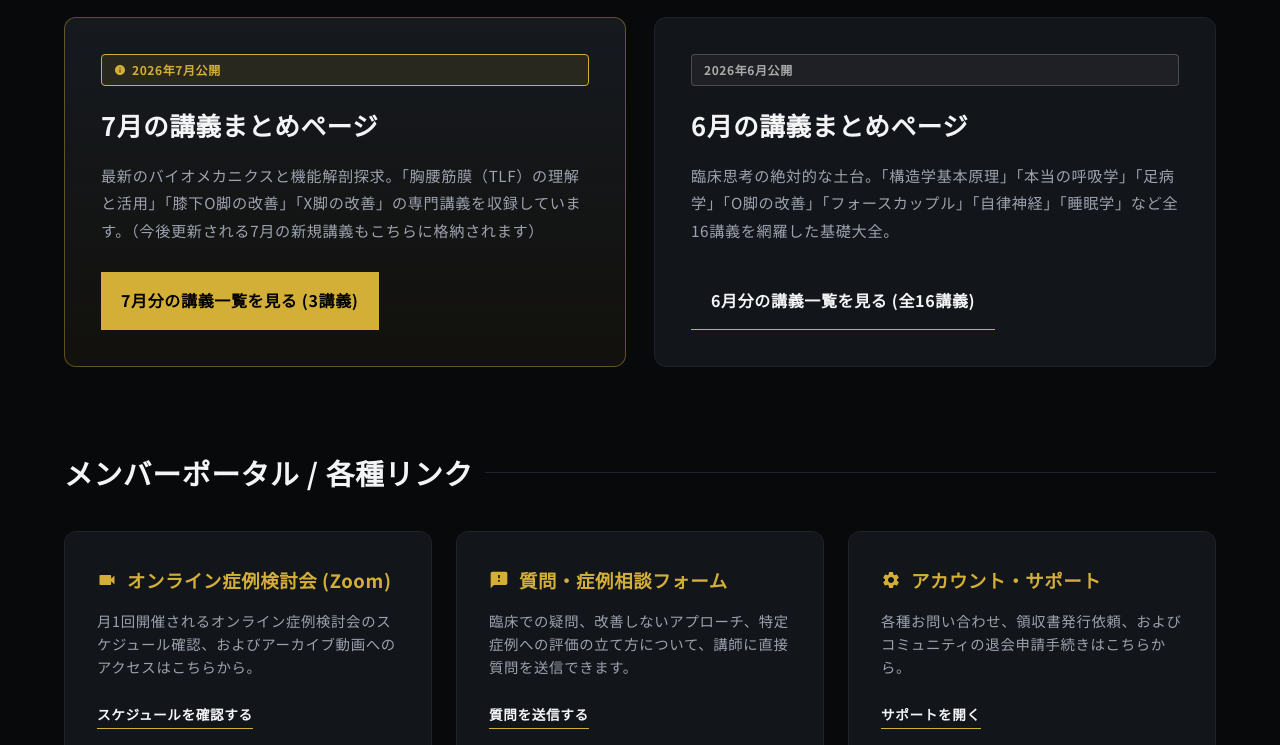
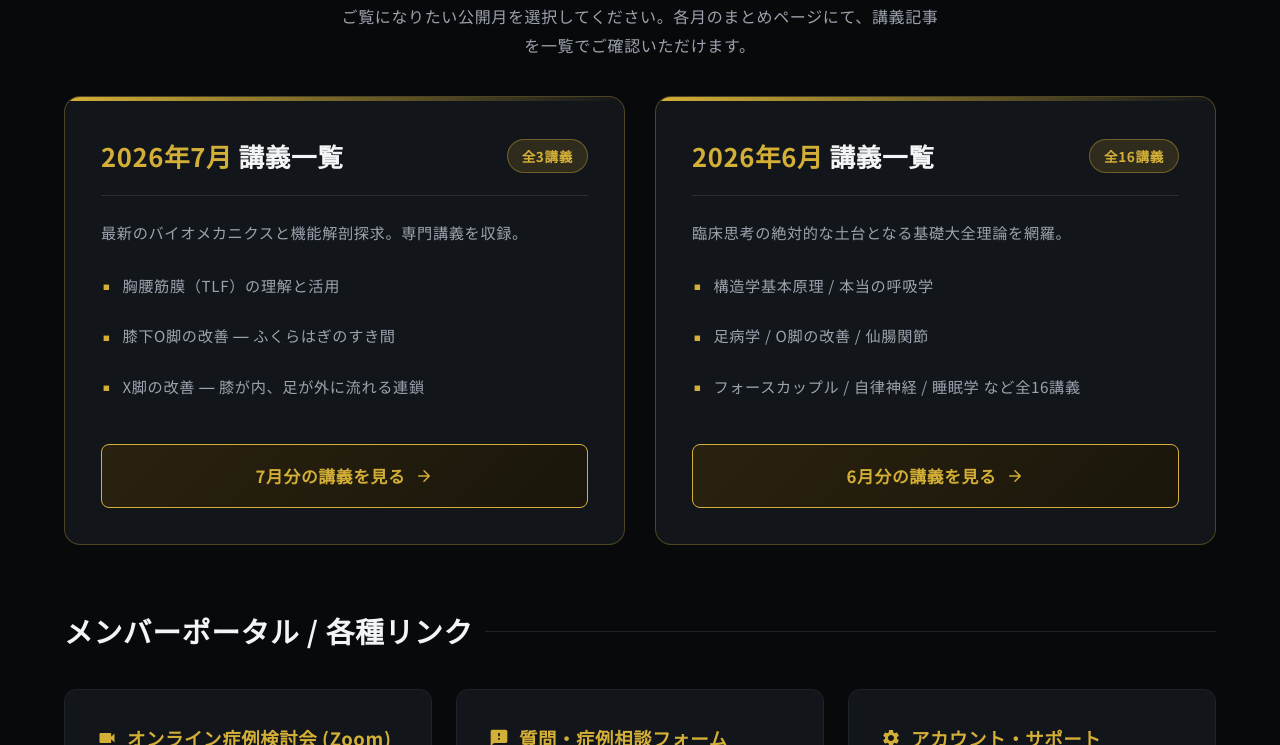
Before and after one commit to noriatsu3377-hue/ZERO.members, a plain HTML site: page index.html in a window 1280 px wide. Shown: the part 574-1319 px from the top of the page. Drawn offline with Linux system fonts and the light colour scheme.

Commit message:
Match Paid portal monthly archive boxes exactly to Free version layout and CSS

```diff
--- a/index.html
+++ b/index.html
@@ -190,46 +190,60 @@
   <!-- Main Content -->
   <main class="container" id="main-content">
 
-    <!-- Monthly Archives Portal Section -->
-    <h2 class="section-title" id="featured-title-heading">会員限定講義アーカイブ（月別まとめ）</h2>
-    <p style="color: var(--text-secondary); margin-bottom: 36px; font-size: 0.95rem;">
-      ご覧になりたい講義の公開月（まとめページ）を選択してください。各月のまとめページから、個別講義の詳細へ移動できます。
-    </p>
-    <div class="lectures-grid" style="grid-template-columns: repeat(auto-fill, minmax(400px, 1fr)); margin-bottom: 80px;">
+    <!-- Section Title: Monthly Archives Portal -->
+    <div style="margin: 20px 0 36px; text-align: center;">
+      <span style="color: var(--gold-primary); font-size: 0.85rem; font-weight: 700; letter-spacing: 0.15em; text-transform: uppercase;">Lecture Archives</span>
+      <h2 style="font-size: 2.2rem; color: var(--text-primary); margin-top: 8px;">会員限定講義アーカイブ（月別まとめ）</h2>
+      <p style="color: var(--text-secondary); font-size: 1rem; margin-top: 12px; max-width: 600px; margin-left: auto; margin-right: auto; line-height: 1.8;">
+        ご覧になりたい公開月を選択してください。各月のまとめページにて、講義記事を一覧でご確認いただけます。
+      </p>
+    </div>
 
-      <!-- July 2026 Box -->
-      <div class="dashboard-card" style="padding: 36px; border: 1px solid rgba(212, 175, 55, 0.4); background: linear-gradient(180deg, #161a20 0%, rgba(212, 175, 55, 0.05) 100%); display: flex; flex-direction: column; justify-content: space-between;">
+    <!-- Monthly Summary Boxes Grid -->
+    <div class="month-summary-grid">
+
+      <!-- 7月分の欄 -->
+      <div class="month-summary-card">
         <div>
-          <span class="featured-badge" style="margin-bottom: 16px;">
-            <svg viewBox="0 0 24 24" width="12" height="12" fill="currentColor" style="vertical-align: middle;">
-              <path d="M12 2C6.48 2 2 6.48 2 12s4.48 10 10 10 10-4.48 10-10S17.52 2 12 2zm1 15h-2v-6h2v6zm0-8h-2V7h2v2z"/>
-            </svg>
-            2026年7月公開
-          </span>
-          <h3 style="font-size: 1.6rem; margin-bottom: 14px; font-weight: 700;">
-            <a href="archive-2026-07.html" style="color: var(--text-primary); text-decoration: none;">7月の講義まとめページ</a>
-          </h3>
-          <p style="color: var(--text-secondary); font-size: 0.95rem; line-height: 1.8; margin-bottom: 28px;">
-            最新のバイオメカニクスと機能解剖探求。「胸腰筋膜（TLF）の理解と活用」「膝下O脚の改善」「X脚の改善」の専門講義を収録しています。（今後更新される7月の新規講義もこちらに格納されます）
+          <div class="month-summary-header">
+            <h3 class="month-summary-title"><span>2026年7月</span> 講義一覧</h3>
+            <span class="month-count-badge">全3講義</span>
+          </div>
+          <p style="color: var(--text-secondary); font-size: 0.95rem; margin-bottom: 16px; line-height: 1.6;">
+            最新のバイオメカニクスと機能解剖探求。専門講義を収録。
           </p>
+          <ul class="month-summary-highlights">
+            <li>胸腰筋膜（TLF）の理解と活用</li>
+            <li>膝下O脚の改善 ― ふくらはぎのすき間</li>
+            <li>X脚の改善 ― 膝が内、足が外に流れる連鎖</li>
+          </ul>
         </div>
-        <a href="archive-2026-07.html" class="dashboard-card-btn" style="text-align: center; display: block; font-size: 1rem; padding: 14px 20px; background: var(--gold-primary); color: #000; font-weight: 700;">7月分の講義一覧を見る (3講義)</a>
+        <a href="archive-2026-07.html" class="month-action-btn">
+          <span>7月分の講義を見る</span>
+          <svg viewBox="0 0 24 24" width="18" height="18" fill="currentColor"><path d="M5 12h14M12 5l7 7-7 7" stroke="currentColor" stroke-width="2" stroke-linecap="round" stroke-linejoin="round" fill="none"/></svg>
+        </a>
       </div>
 
-      <!-- June 2026 Box -->
-      <div class="dashboard-card" style="padding: 36px; display: flex; flex-direction: column; justify-content: space-between;">
+      <!-- 6月分の欄 -->
+      <div class="month-summary-card">
         <div>
-          <span class="featured-badge" style="margin-bottom: 16px; border-color: rgba(255,255,255,0.2); color: #aaa; background: rgba(255,255,255,0.05);">
-            2026年6月公開
-          </span>
-          <h3 style="font-size: 1.6rem; margin-bottom: 14px; font-weight: 700;">
-            <a href="archive-2026-06.html" style="color: var(--text-primary); text-decoration: none;">6月の講義まとめページ</a>
-          </h3>
-          <p style="color: var(--text-secondary); font-size: 0.95rem; line-height: 1.8; margin-bottom: 28px;">
-            臨床思考の絶対的な土台。「構造学基本原理」「本当の呼吸学」「足病学」「O脚の改善」「フォースカップル」「自律神経」「睡眠学」など全16講義を網羅した基礎大全。
+          <div class="month-summary-header">
+            <h3 class="month-summary-title"><span>2026年6月</span> 講義一覧</h3>
+            <span class="month-count-badge">全16講義</span>
+          </div>
+          <p style="color: var(--text-secondary); font-size: 0.95rem; margin-bottom: 16px; line-height: 1.6;">
+            臨床思考の絶対的な土台となる基礎大全理論を網羅。
           </p>
+          <ul class="month-summary-highlights">
+            <li>構造学基本原理 / 本当の呼吸学</li>
+            <li>足病学 / O脚の改善 / 仙腸関節</li>
+            <li>フォースカップル / 自律神経 / 睡眠学 など全16講義</li>
+          </ul>
         </div>
-        <a href="archive-2026-06.html" class="dashboard-card-btn" style="text-align: center; display: block; font-size: 1rem; padding: 14px 20px;">6月分の講義一覧を見る (全16講義)</a>
+        <a href="archive-2026-06.html" class="month-action-btn">
+          <span>6月分の講義を見る</span>
+          <svg viewBox="0 0 24 24" width="18" height="18" fill="currentColor"><path d="M5 12h14M12 5l7 7-7 7" stroke="currentColor" stroke-width="2" stroke-linecap="round" stroke-linejoin="round" fill="none"/></svg>
+        </a>
       </div>
 
     </div>
--- a/style.css
+++ b/style.css
@@ -1272,3 +1272,108 @@ img {
   text-align: center;
   padding: 40px 0;
 }
+
+/* --- Monthly Archive Summary Grid (Matched to Free Version Layout) --- */
+.month-summary-grid {
+  display: grid;
+  grid-template-columns: 1fr 1fr;
+  gap: 30px;
+  margin: 30px 0 60px;
+}
+.month-summary-card {
+  background: rgba(26, 30, 36, 0.65);
+  border: 1px solid rgba(212, 175, 55, 0.3);
+  border-radius: 16px;
+  padding: 36px;
+  display: flex;
+  flex-direction: column;
+  justify-content: space-between;
+  transition: var(--transition-smooth);
+  position: relative;
+  overflow: hidden;
+}
+.month-summary-card::before {
+  content: "";
+  position: absolute;
+  top: 0;
+  left: 0;
+  width: 100%;
+  height: 4px;
+  background: linear-gradient(90deg, var(--gold-primary) 0%, transparent 100%);
+}
+.month-summary-card:hover {
+  transform: translateY(-6px);
+  border-color: var(--gold-primary);
+  box-shadow: var(--gold-glow), 0 20px 40px rgba(0, 0, 0, 0.5);
+}
+.month-summary-header {
+  display: flex;
+  justify-content: space-between;
+  align-items: center;
+  margin-bottom: 24px;
+  padding-bottom: 16px;
+  border-bottom: 1px solid rgba(255, 255, 255, 0.1);
+}
+.month-summary-title {
+  font-size: 1.6rem;
+  font-weight: 700;
+  color: var(--text-primary);
+}
+.month-summary-title span {
+  color: var(--gold-primary);
+}
+.month-count-badge {
+  background: rgba(212, 175, 55, 0.15);
+  color: var(--gold-primary);
+  border: 1px solid rgba(212, 175, 55, 0.4);
+  padding: 4px 14px;
+  border-radius: 20px;
+  font-size: 0.85rem;
+  font-weight: 600;
+}
+.month-summary-highlights {
+  list-style: none;
+  padding: 0;
+  margin: 0 0 32px 0;
+}
+.month-summary-highlights li {
+  color: var(--text-secondary);
+  font-size: 0.95rem;
+  padding: 8px 0;
+  display: flex;
+  align-items: center;
+  gap: 10px;
+}
+.month-summary-highlights li::before {
+  content: "▪";
+  color: var(--gold-primary);
+  font-size: 1.2rem;
+}
+.month-action-btn {
+  display: flex;
+  align-items: center;
+  justify-content: center;
+  gap: 10px;
+  background: linear-gradient(135deg, #2a2210 0%, #1a160b 100%);
+  border: 1px solid var(--gold-primary);
+  color: var(--gold-primary);
+  padding: 16px 24px;
+  border-radius: 8px;
+  font-size: 1.05rem;
+  font-weight: 700;
+  text-decoration: none;
+  transition: var(--transition-fast);
+}
+.month-action-btn:hover {
+  background: var(--gold-primary);
+  color: #0b0d10;
+  box-shadow: 0 0 20px rgba(212, 175, 55, 0.4);
+}
+@media (max-width: 992px) {
+  .month-summary-grid {
+    grid-template-columns: 1fr;
+  }
+  .month-summary-card {
+    padding: 28px 22px;
+  }
+}
```
